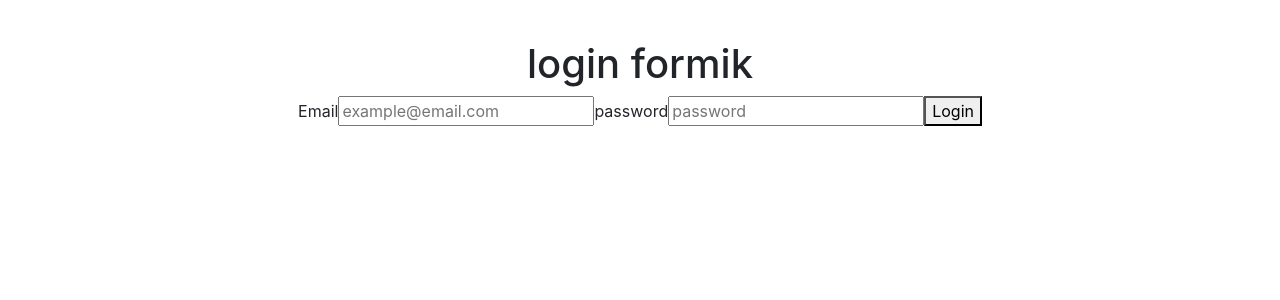
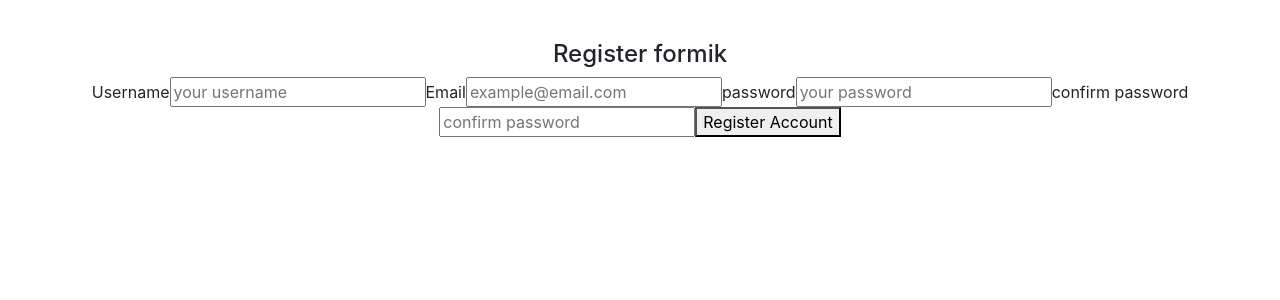
Before and after one commit to latinogan/curso-react, a React (Create React App) app in the folder hola-mundo/: page / in a window 1280 px wide. Shown: the top 300 px of the page. Built offline with nearby package versions, Linux system fonts and the light colour scheme.

Commit message:
added to the exersice npm formik and yup

```diff
--- a/hola-mundo/src/App.js
+++ b/hola-mundo/src/App.js
@@ -12,6 +12,7 @@ import StilosGreeting from "./components/pure/stilosGreeting"
 import Father  from "./components/container/father"
 import Optionalrender from "./components/pure/optionalRender"
 import LoginFormik from "./components/pure/forms/loginFormik"
+import RegisterFormik from "./components/pure/forms/registerFormik"
 
 
 
@@ -52,9 +53,13 @@ function App() {
       {/*</header>*/}
 
       {/*<Optionalrender></Optionalrender>*/}
+
       {/**proyecto final */}
     {/* <TaskListComponent></TaskListComponent>*/}
-    <LoginFormik></LoginFormik>
+    {/**ejemplo de formik */}
+    {/*<LoginFormik></LoginFormik>*/}
+
+    <RegisterFormik></RegisterFormik>
 
      {/** gestion de eventos */}
     {/*<Father></Father>*/}
--- /dev/null
+++ b/hola-mundo/src/components/pure/forms/registerFormik.jsx
@@ -0,0 +1,129 @@
+import React from "react";
+import { Formik, Form, Field, ErrorMessage } from "formik";
+import * as Yup from "yup";
+
+import { ROLES } from "../../../models/roles.enu";
+import { User } from "../../../models/user.class";
+
+const RegisterFormik = () => {
+  let user = new User();
+
+  const initialValues = {
+    username: "",
+    email: "",
+    password: "",
+    confirm: "",
+    role: ROLES.USER,
+  };
+  const registerSchema = Yup.object().shape({
+    username: Yup.string()
+      .min(6, "Username too short")
+      .max(12, "Username to long")
+      .required("Username is required"),
+    email: Yup.string()
+      .email("invalid email address")
+      .required("Email is required"),
+      role: Yup.string().oneOf([ROLES.USER , ROLES.ADMIN], "YOU MUST select one role: User/admin")
+                                        .required("role is required"),
+    password: Yup.string().required("pASSWORD is required"),
+                            confirm:Yup.string()
+                            .when("password", {
+                            is:value=>(value && value.length >0? true : false),
+                            then: Yup.string().oneOf (
+                                [Yup.ref("password")] ,
+                                `! Password must match`
+                            )
+                        }).required("you must comfirm your password")
+
+  });
+
+  const submit = () => {
+    alert("register user");
+  };
+
+  return(
+  <div>
+
+  <h4>Register formik</h4>
+
+  <Formik
+   initialValues= {initialValues}
+       /**yup validation svhema */
+       validationShema={registerSchema}
+   onSubmit={async (values) => {
+          await new Promise((r) => setTimeout(r, 1000));
+          alert(JSON.stringify(values, null, 2));
+
+        }}
+
+  >
+    {({
+          errors,
+          touched,
+          isSubmitting,
+          values,
+          handleChange,
+          handleBlur,
+        }) => (
+            <form>
+            <label htmlFor="username">Username</label>
+            <Field
+              id="username"
+              type="text"
+              name="username"
+              placeholder="your username"
+            />
+
+
+<label htmlFor="email">Email</label>
+            <Field
+              id="email"
+              type="email"
+              name="email"
+              placeholder="example@email.com"
+            />
+              {errors.email && touched.email && (
+              <ErrorMessage name="email" component="div"></ErrorMessage>
+            )}
+            <label htmlFor="password">password</label>
+            <Field
+              id="password"
+              type="password"
+              name="password"
+              placeholder="your password"
+            />
+            {errors.password && touched.password && (
+              <div className="error">
+                <ErrorMessage name="password"></ErrorMessage>
+              </div>
+            )}
+
+            <label htmlFor="confirm">confirm password</label>
+            <Field
+              id="confirm"
+              type="password"
+              name="confirm"
+              placeholder="confirm password"
+            />
+            {errors.confirm && touched.confirm && (
+              <div className="error">
+                <ErrorMessage name="confirm"></ErrorMessage>
+              </div>
+            )}
+
+            <button type="submit">Register Account</button>
+            {isSubmitting ? <p>sending your credentials....</p> : null}
+
+            </form>
+        )
+        }
+
+
+
+  </Formik>
+
+  </div>
+  )
+};
+
+export default RegisterFormik;
--- /dev/null
+++ b/hola-mundo/src/models/roles.enu.js
@@ -0,0 +1,4 @@
+export const ROLES ={
+    USER: "user",
+    ADMIN:"admin"
+}
--- /dev/null
+++ b/hola-mundo/src/models/user.class.js
@@ -0,0 +1,19 @@
+import {ROLES} from "./roles.enu"
+
+export class User  {
+    user ="";
+    email="";
+    password="";
+    role=ROLES.USER;
+
+
+
+    constructor (username, email,password,role) {
+        this.username=username;
+        this.email=email;
+        this.password=password;
+        this.role=role;
+    }
+
+
+}
```
